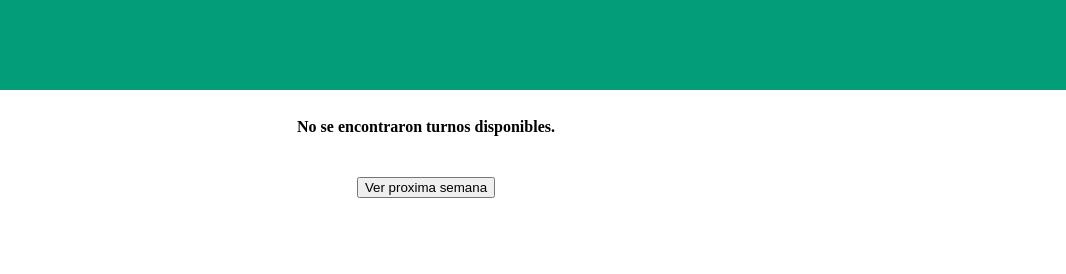
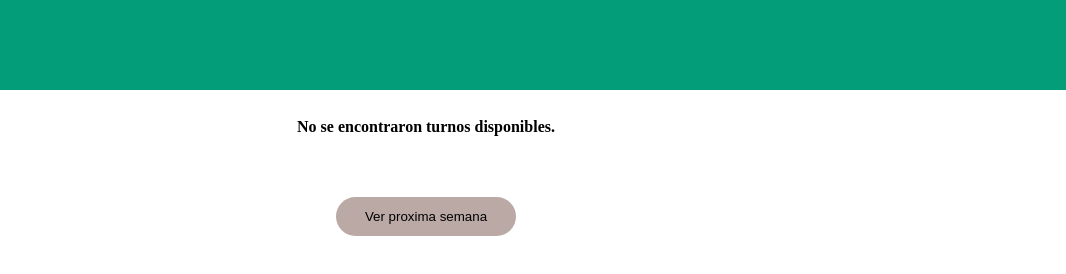
Before and after one commit to agustingroh/TurnoFacil, a plain HTML site: page front/html/turnosNoDisponibles.html in a window 1280 px wide. Shown: the full height of the page, 214-1280 px from the left. Drawn offline with Linux system fonts and the light colour scheme.

```diff
--- a/front/css/style.css
+++ b/front/css/style.css
@@ -277,7 +277,7 @@
     display: flex;
 }
 
-.botonAplicar , .botonAplicarTurnoNoDisponible, .botonVolver{
+.botonAplicar , .botonAplicarTurnoNoDisponible, .botonVolver,.btnProx{
     height: auto;
     border-radius: 30px;
     margin-top:20px;
@@ -286,7 +286,7 @@
     justify-content: flex-end;
 }
 
-.botonAplicarTurnoNoDisponible, .botonVolver{
+.botonAplicarTurnoNoDisponible, .botonVolver, .btnProx{
     width: 180px;
     background: var(--color2);
     color: black;
--- a/front/html/turnosNoDisponibles.html
+++ b/front/html/turnosNoDisponibles.html
@@ -25,7 +25,7 @@
                 <h4>No se encontraron turnos disponibles.</h4>
             </div>
             <div>
-                  <button id="esteboton">Ver proxima semana</button>
+                  <button id="esteboton" class="btnProx">Ver proxima semana</button>
             </div>
         </div>
 
```
Also changed, not shown: front/js/visualizar.js (+7 -1 lines).
